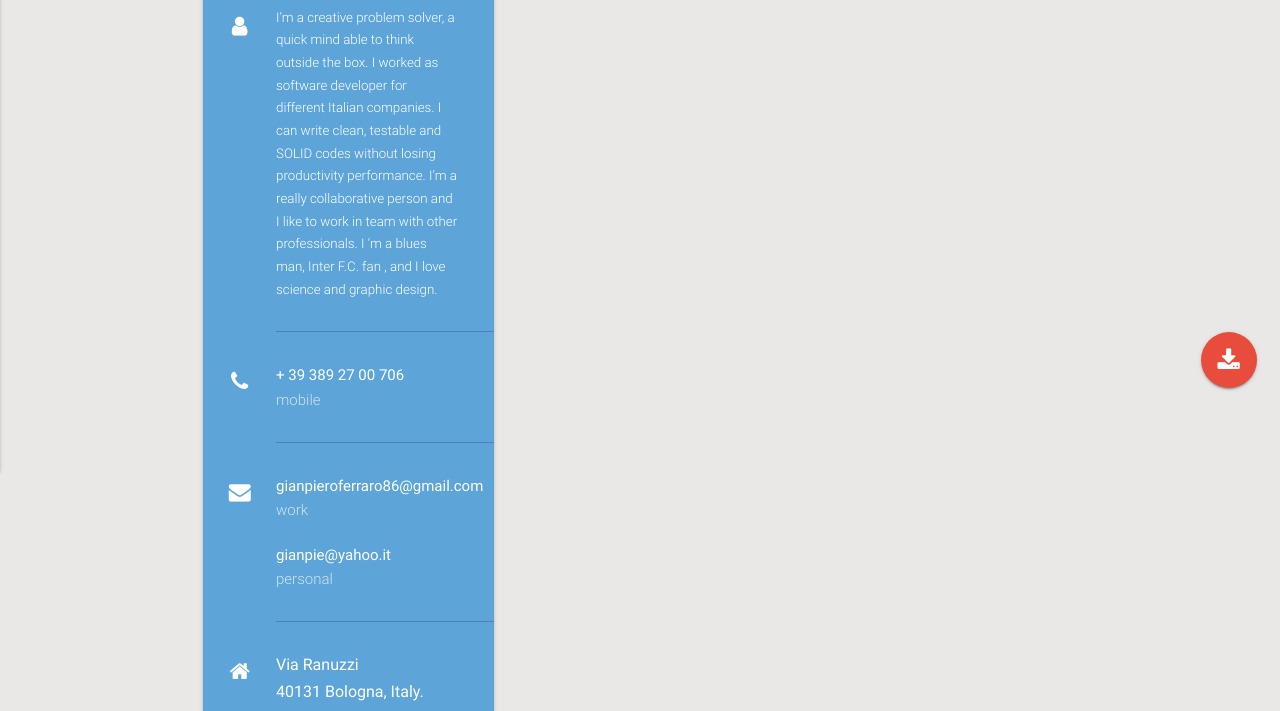
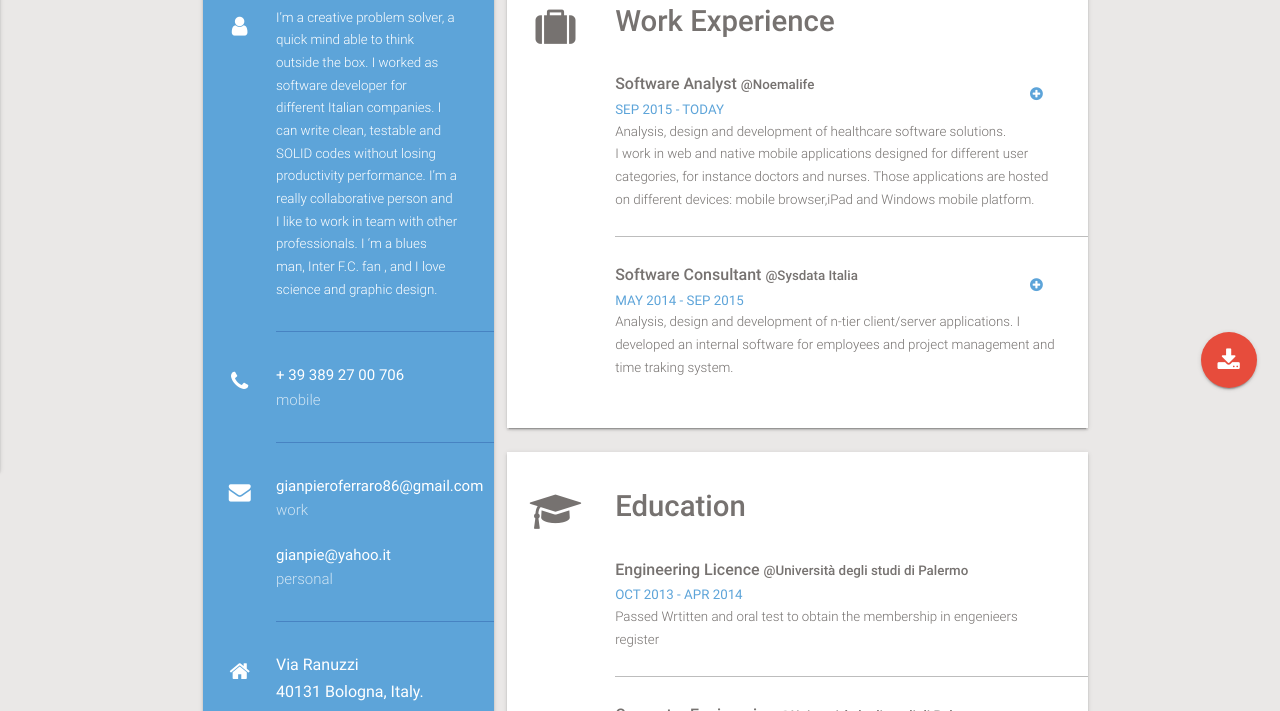
Before and after one commit to gianpolo/gianpolo.github.io, a website: page index.html in a window 1280 px wide. Shown: the part 389-1100 px from the top of the page. Drawn offline with nearby package versions, Linux system fonts and the light colour scheme; some packages are replaced by stand-ins of ours.

Commit message:
fixing route

```diff
--- a/index.html
+++ b/index.html
@@ -2,6 +2,7 @@
 <html lang="en">
 <head>
     <meta charset="UTF-8">
+    <base href="/">
     <title>Gianpiero Ferraro</title>
     <meta name="viewport" content="width=device-width, initial-scale=1.0">
     <link rel="stylesheet" href="bower_components/font-awesome/css/font-awesome.min.css">
--- a/site/scripts/app.js
+++ b/site/scripts/app.js
@@ -4,12 +4,13 @@
 (function () {
 
     var app = angular.module("app", ['ngRoute']);
-    app.config(function ($routeProvider) {
+    app.config(function ($locationProvider,$routeProvider) {
+        $locationProvider.html5Mode(true);
         $routeProvider
-            .when("/resume", {templateUrl: 'site/views/resume/resume.html'})
-            .when("/hire-me", {templateUrl: 'site/views/hire-me/hire-me.html'})
-            .when("/about", {templateUrl: 'site/views/about/about.html'})
-            .otherwise({redirectTo: "/home"});
+            .when("/resume", {templateUrl: '/site/views/resume/resume.html'})
+            .when("/hire-me", {templateUrl: '/site/views/hire-me/hire-me.html'})
+            .when("/about", {templateUrl: '/site/views/about/about.html'})
+            .otherwise({redirectTo: "/resume"});
     });
 
     app.run(['$rootScope', function ($rootScope) {
```
